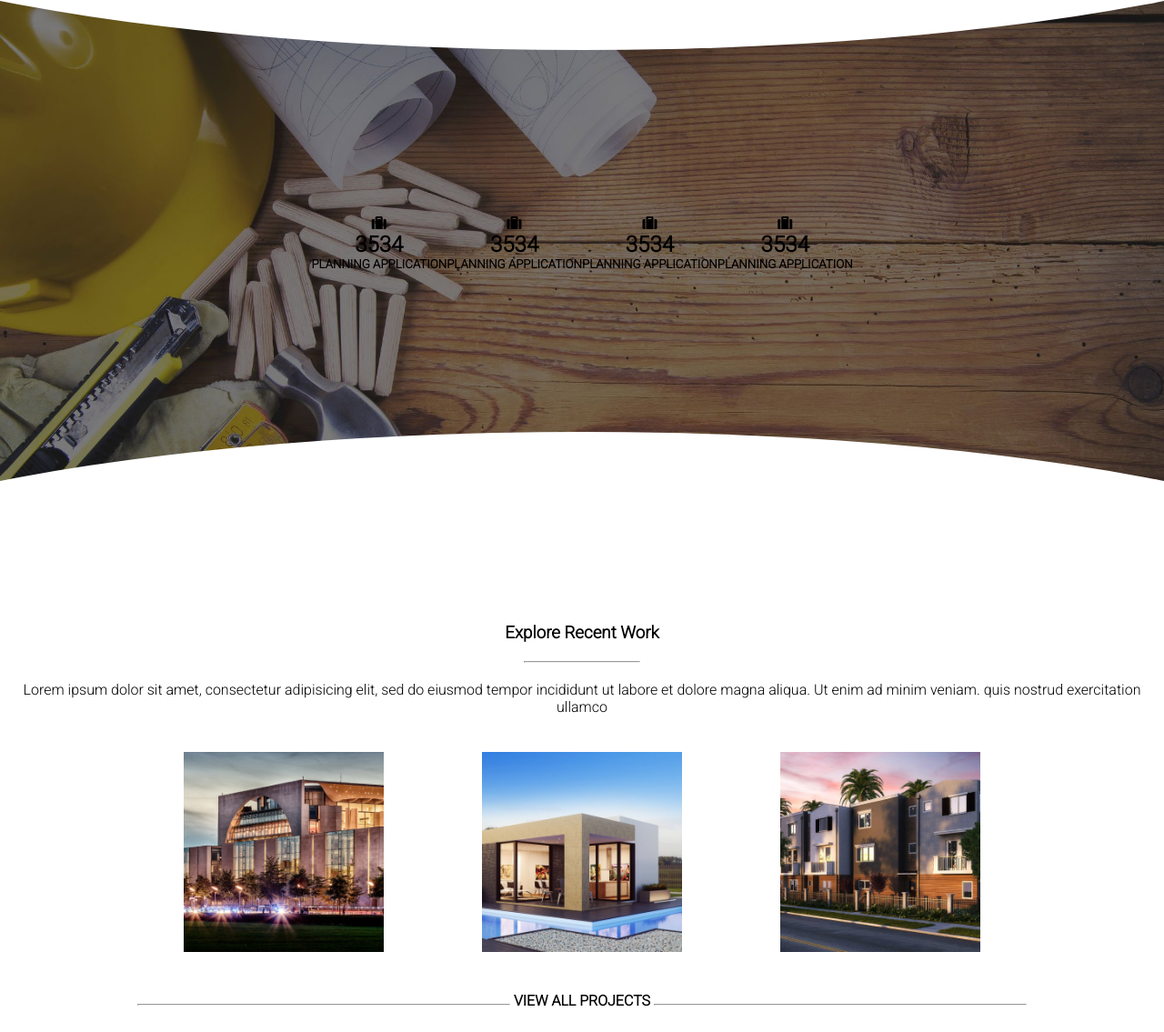
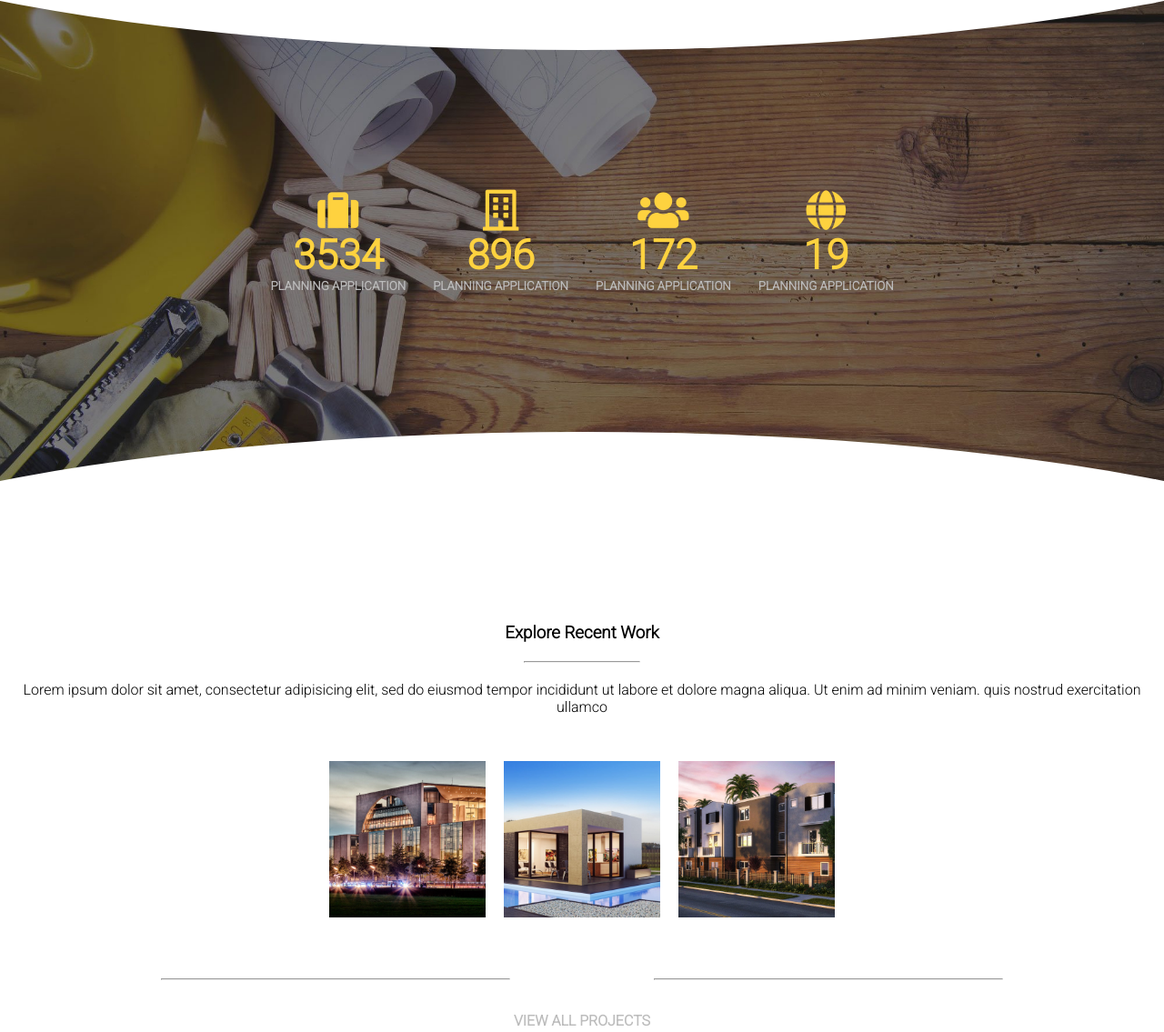
Before and after one commit to Giancarlo-Zuliani/proj-html-vuejs, a plain HTML site: page index.html in a window 1280 px wide. Shown: the part 1558-2693 px from the top of the page at 91% size. Drawn offline with nearby package versions, Linux system fonts and the light colour scheme.

Commit message:
explore section fixed

```diff
--- a/css/style.css
+++ b/css/style.css
@@ -168,6 +168,14 @@ header::after{
 .wrapone{
   background-image: url('../resources/home-244125289.jpg');
 }
+.infos i , .infos h1{
+  font-size: 45px;
+  color:#fed23f;
+}
+
+.infos h5{
+  color:#bcbcbc;
+}
 
 .wrapinfo{
   position: relative;
@@ -200,7 +208,7 @@ header::after{
 
 .infos{
   z-index:99;
-  height:10%;
+  margin:auto 15px;
   align-self: center;
   text-align: center;
 }
@@ -208,28 +216,37 @@ header::after{
 #explore .container{
   display: flex;
   justify-content: center;
+  align-items: center;
+  width:50%;
 }
 
 .explorebox{
-  width:32%;
+  max-width:30%;
   margin:0;
 }
 
 .explorebox img{
+  max-width: 100%;
   max-height: 220px;
   background-size: cover;
+  padding:10px;
 }
 
 .bottomhr{
   color: #f0ede6;
   display: inline-block;
-  width:32%;
+  width:30%;
 }
 
 #explore{
   margin-bottom: 100px;
 }
-
+#explore span{
+  color:#bcbcbc;
+  position:relative;
+  top:50px;
+  cursor:pointer;
+}
 #corevalue{
   padding-top:80px;
   background-color: #bcbcbc;
--- a/index.html
+++ b/index.html
@@ -69,18 +69,18 @@
               <h5>PLANNING APPLICATION</h5>
             </div>
             <div class="infos">
-              <i class="fas fa-suitcase"></i>
-              <h1>3534</h1>
+              <i class="far fa-building"></i>
+              <h1>896</h1>
               <h5>PLANNING APPLICATION</h5>
             </div>
             <div class="infos">
-              <i class="fas fa-suitcase"></i>
-              <h1>3534</h1>
-              <h5>PLANNING APPLICATION</h5>
+              <i class="fas fa-users"></i>
+              <h1>172</h1>
+              <h5>PLANNING APPLICATION</h6>
             </div>
             <div class="infos">
-              <i class="fas fa-suitcase"></i>
-              <h1>3534</h1>
+              <i class="fas fa-globe"></i>
+              <h1>19</h1>
               <h5>PLANNING APPLICATION</h5>
             </div>
           </div>
```
